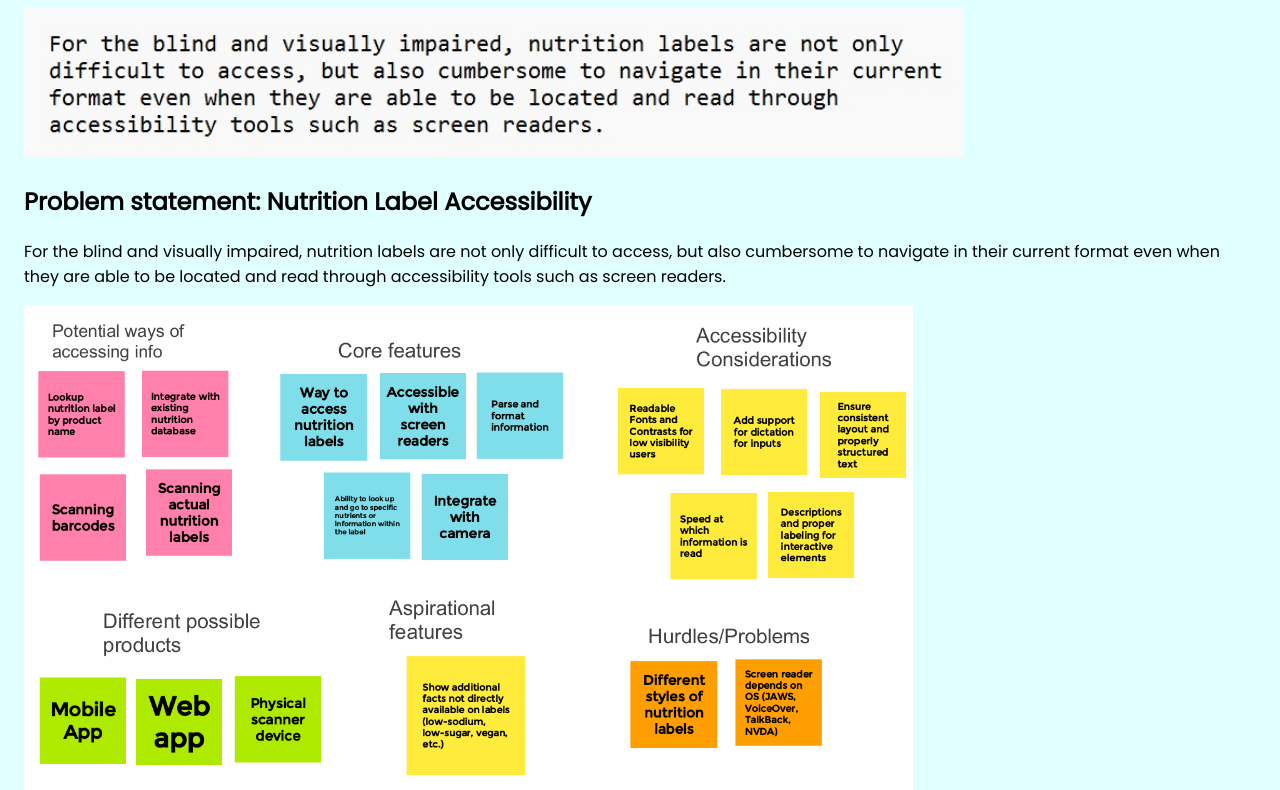
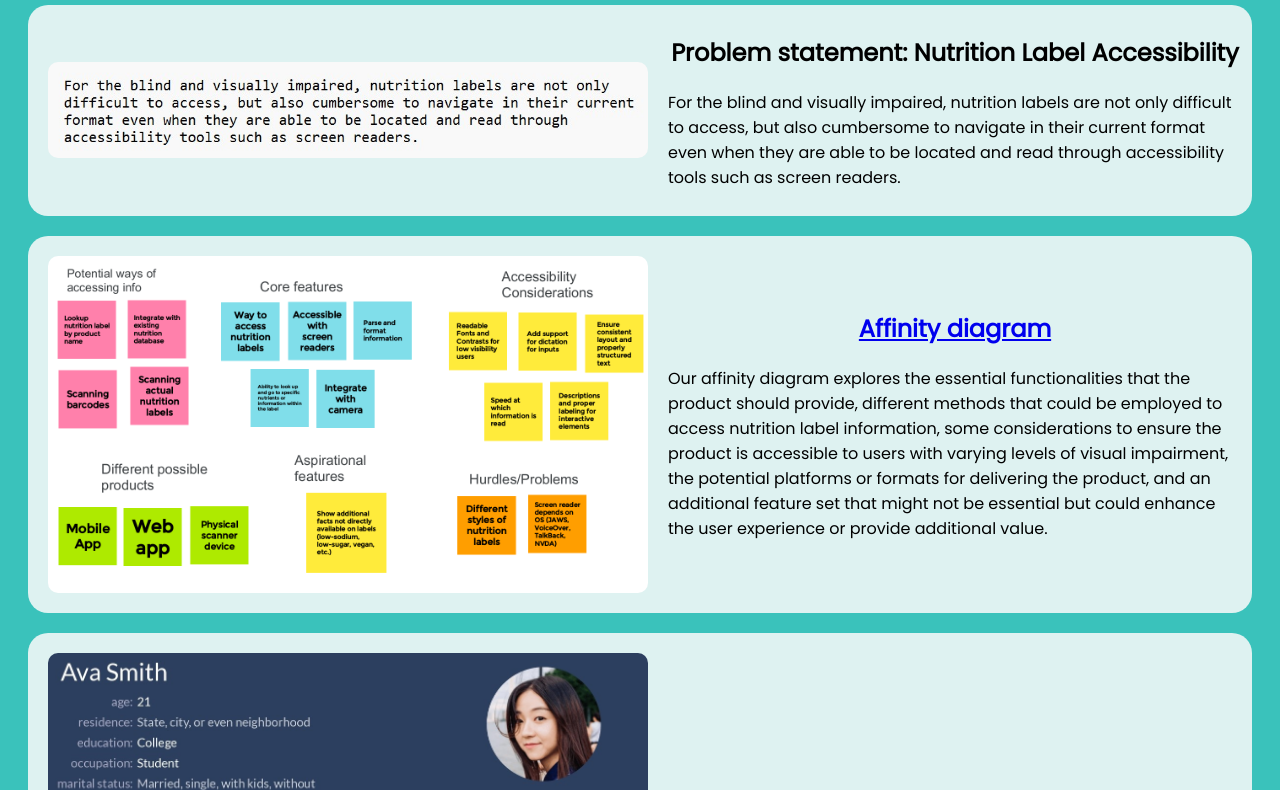
Before and after one commit to cfsteege/cfsteege.github.io, a plain HTML site: page index.html in a window 1280 px wide. Shown: the part 86-876 px from the top of the page. Drawn offline with Linux system fonts and the light colour scheme.

Commit message:
Styles and persona

```diff
--- a/index.html
+++ b/index.html
@@ -3,25 +3,13 @@
   <head>
     <title>CSCE 190: Christine Steege</title>
     <link href='https://fonts.googleapis.com/css?family=Poppins' rel='stylesheet'>
-    <style>
-    body {
-        font-family: 'Poppins';
-        background-color: lightcyan;
-        margin: 1.5rem
-    }
-    .problem-statement-img {
-        height: 150px;
-    }
-    .affinity-diagram-img {
-        height: 500px
-    }
-    </style>
+    <link rel="stylesheet" href="styles.css" />
   </head>
   <body>
     <h1>Christine Steege</h1>
     <!-- Problem statement assignment -->
     <section class="assign">
-        <img class="problem-statement-img" src="images/problem-statement.jpg"/>
+        <img src="images/problem-statement.jpg"/>
         <section class="assign-det">
             <h2>Problem statement: Nutrition Label Accessibility</h2>
             <p>
@@ -31,7 +19,7 @@
     </section>
     <!-- Affinity diagram assignment -->
     <section class="assign">
-        <img class="affinity-diagram-img" src="images/affinity-diagram.png" />
+        <img src="images/affinity-diagram.png" />
         <section class="assign-det">
             <a href="files/affinity-diagram.pdf"><h2>Affinity diagram</h2></a>
             <p>
@@ -39,5 +27,16 @@
             </p>
         </section>
     </section>
+    <!-- Personas assignment -->
+    <section class="assign">
+        <img src="images/my-persona.jpg" />
+        <section class="assign-det">
+            <a href="files/all-personas.pdf"><h2>Team Personas: Potential Users</h2></a>
+            <p>
+                [Insert text describing your individual persona (name and quote from the template)]
+            </p>
+        </section>
+    </section>
+
   </body>
 </html>
--- /dev/null
+++ b/styles.css
@@ -0,0 +1,29 @@
+body {
+	background: #3ac2bb;
+	font-family: Poppins, Arial, Helvetica, sans-serif;
+}
+h1 {
+	text-align: center;
+}
+
+.assign {
+	display: flex;
+    align-items: center;
+    gap: 10px;
+	padding: 10px;
+	margin: 20px;
+	background: #DEF2F1;
+    border-radius: 20px;
+}
+
+.assign img {
+    flex-grow: 1;
+	width: 600px;
+    height: 100%;
+	padding: 10px;
+    border-radius: 20px;
+}
+
+.assign h2 {
+    text-align: center;
+}
```
Also changed, not shown: images/my-persona.jpg (added).
